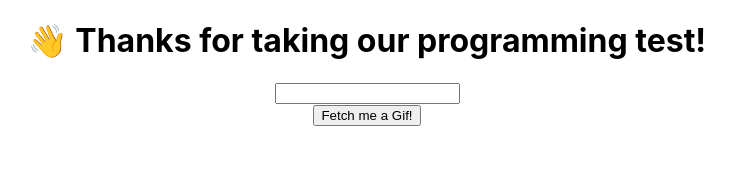
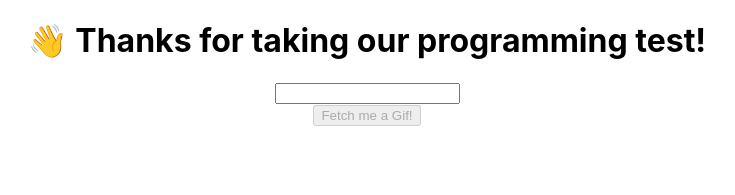
Before and after one commit to MrMicrowaveOven/rhumbix_project, a React (Create React App) app: page / in a window 1280 px wide. Shown: the top 195 px of the page, without its empty margins (273-1008 px from the left). Built offline with nearby package versions, Linux system fonts and the light colour scheme.

Commit message:
Disable button if input is empty

```diff
--- a/src/App.js
+++ b/src/App.js
@@ -15,7 +15,7 @@ function App() {
       <h1 className="base">👋 Thanks for taking our programming test!</h1>
       <input onChange={e => setInputValue(e.target.value)} value={inputValue}/>
       <Autofill options={AUTOFILL_OPTIONS} value={inputValue} setValue={(selectedValue) => setInputValue(selectedValue)}/>
-      <button onClick={() => setKeyword(inputValue)}>Fetch me a Gif!</button>
+      <button onClick={() => setKeyword(inputValue)} disabled={inputValue.length === 0}>Fetch me a Gif!</button>
       <Gif keyword={keyword}/>
     </div>
   );
```
